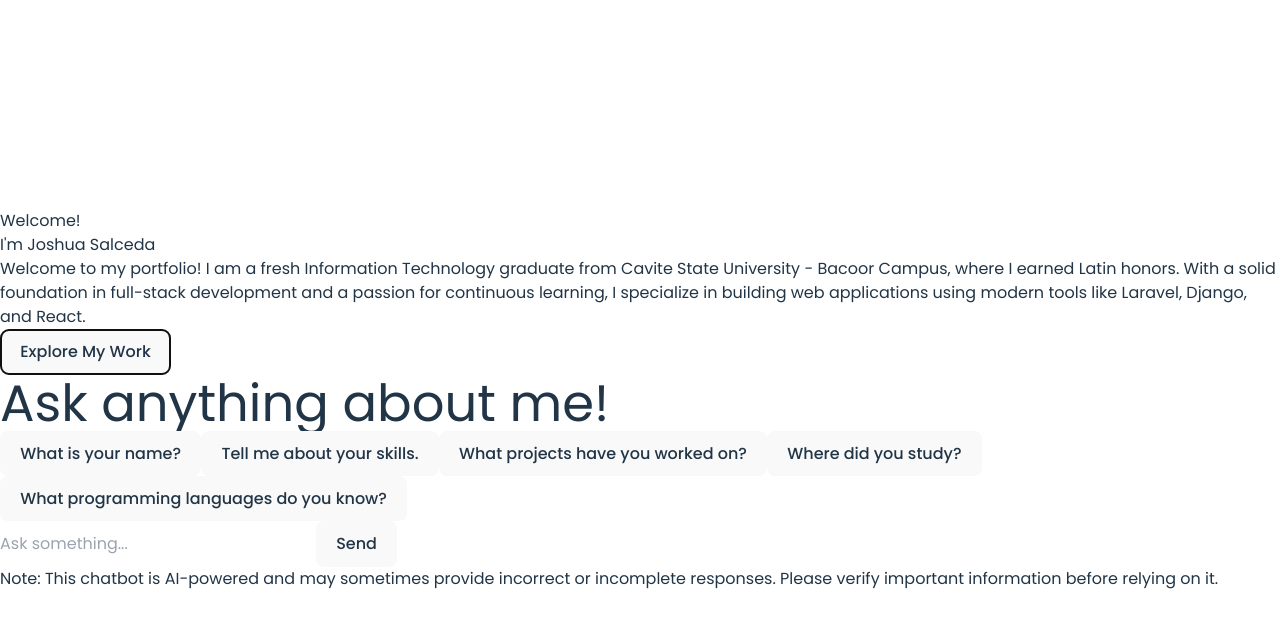
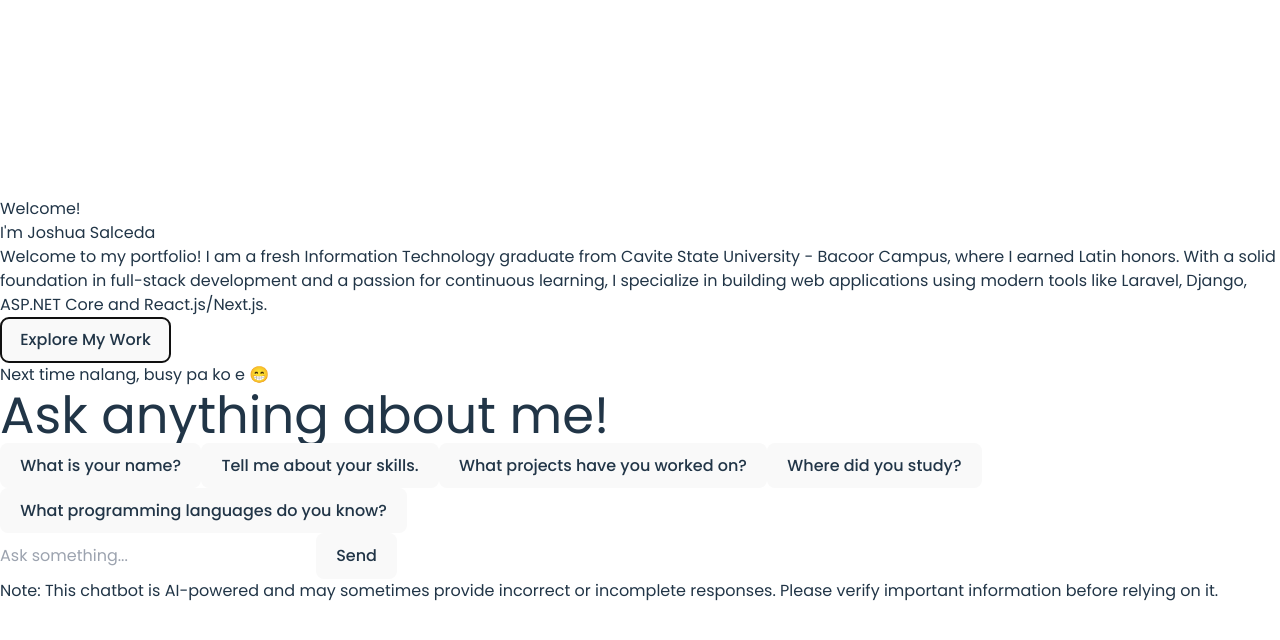
Before and after one commit to ItsMeJosue0021/portfolio, a React (Vite) app: page / in a window 1280 px wide. Both pictures are taken after a click on the button "Explore My Work". Shown: the top 640 px of the page. Built offline with nearby package versions, Linux system fonts and the light colour scheme.

Commit message:
ADD & UPDATE: Updated the Gemini AI endpoint | Added conversation history

```diff
--- a/src/Components/Chat.jsx
+++ b/src/Components/Chat.jsx
@@ -31,33 +31,68 @@ const Chat = () => {
                         make it casual but professional, again don't give information unless asked and don't send greetins if you already sent one, if you are ask with "who" questions, only asnwer if it is about me or my girlfriend or mother as provided in the knowledgebase, also, stop re introducing yourself once you did already unless spicifically asked. Now, respond to the incoming question strictly based on the knowledge base nothing else:`;
 
 
+    // const sendMessage = async (message = input) => {
+
+    //     message = String(message || "").trim(); // Ensure message is a string and not undefined/null
+
+    //     if (!message) return;
+
+    //     setInput("");
+
+    //     //const apiKey = "AIzaSyCe25tFzOTbZ12zy7vW2E3fv9sHPWg5-aY";  //AIzaSyCGBj3R-CP6PXdeZEP1r117SVO8DgqP6QA
+    //     const apiKey = "AIzaSyCGBj3R-CP6PXdeZEP1r117SVO8DgqP6QA";
+    //     const url = `https://generativelanguage.googleapis.com/v1beta/models/gemini-2.0-flash:generateContent?key=${apiKey}`;
+
+    //     const newMessages = [...messages, { text: message, sender: "user" }];
+    //     setMessages(newMessages);
+    //     const fullPrompt = `${knowledgebase}\n\nUser: ${message}\nBot:`;
+
+    //     try {
+    //         const response = await axios.post(url, {
+    //             contents: [{ parts: [{ text: fullPrompt }] }],
+    //         });
+    //         const geminiResponse = response.data?.candidates?.[0]?.content?.parts?.[0]?.text || "I don't know the answer.";
+    //         setMessages([...newMessages, { text: geminiResponse, sender: "bot" }]);
+    //     } catch (error) {
+    //         console.error("Error:", error);
+    //         setMessages([...newMessages, { text: "Error: Unable to fetch response", sender: "bot" }]);
+    //     }
+
+    //     setInput("");
+    // };
+
+
     const sendMessage = async (message = input) => {
-
-        message = String(message || "").trim(); // Ensure message is a string and not undefined/null
+        message = String(message || "").trim(); // Ensure message is a string
 
         if (!message) return;
 
         setInput("");
 
-        const apiKey = "AIzaSyCe25tFzOTbZ12zy7vW2E3fv9sHPWg5-aY";
-        const url = `https://generativelanguage.googleapis.com/v1beta/models/gemini-pro:generateContent?key=${apiKey}`;
+        const apiKey = "AIzaSyCGBj3R-CP6PXdeZEP1r117SVO8DgqP6QA";
+        const url = `https://generativelanguage.googleapis.com/v1beta/models/gemini-2.0-flash:generateContent?key=${apiKey}`;
 
         const newMessages = [...messages, { text: message, sender: "user" }];
         setMessages(newMessages);
-        const fullPrompt = `${knowledgebase}\n\nUser: ${message}\nBot:`;
+
+        // Keep only the last 5 messages for context (avoid exceeding token limits)
+        const conversationHistory = newMessages.slice(-5).map(msg =>
+            `${msg.sender === "user" ? "User" : "Joshua"}: ${msg.text}`
+        ).join("\n");
+
+        const fullPrompt = `${knowledgebase}\n\n${conversationHistory}\nJoshua:`;
 
         try {
             const response = await axios.post(url, {
                 contents: [{ parts: [{ text: fullPrompt }] }],
             });
+
             const geminiResponse = response.data?.candidates?.[0]?.content?.parts?.[0]?.text || "I don't know the answer.";
             setMessages([...newMessages, { text: geminiResponse, sender: "bot" }]);
         } catch (error) {
             console.error("Error:", error);
             setMessages([...newMessages, { text: "Error: Unable to fetch response", sender: "bot" }]);
         }
-
-        setInput("");
     };
 
     const sampleQuestions = [
--- a/src/Components/Hero.jsx
+++ b/src/Components/Hero.jsx
@@ -1,14 +1,27 @@
 import Chat from "./Chat";
+import { useState } from "react";
 const Hero = () => {
+
+    const [openWorks, setOpenWorks] = useState(false);
+
+    const toggleOpenWorks = () => {
+        setOpenWorks(!openWorks);
+    }
+
     return (
         <div className="min-h-screen max-w-screen-2xl mx-auto flex items-center py-16">
             <div className="w-full h-full flex flex-col md:flex-row gap-12">
                 <div className="w-full md:w-1/2 h-full flex flex-col items-center md:items-start gap-4 z-20">
                     <p className="font-semibold text-2xl">Welcome!</p>
                     <p className="font-bold text-5xl text-center md:text-left">I'm <span className="text-[#3B82F6]">Joshua Salceda</span></p>
-                    <p className="text-center md:text-left">Welcome to my portfolio! I am a fresh Information Technology graduate from Cavite State University - Bacoor Campus, where I earned Latin honors. With a solid foundation in full-stack development and a passion for continuous learning, I specialize in building web applications using modern tools like Laravel, Django, and React.</p>
-                    <div>
-                    <button className='px-6 py-3 rounded text-lg text-[#F4F4F5] bg-[#3B82F6]'>Explore My Work</button>
+                    <p className="text-center md:text-left">Welcome to my portfolio! I am a fresh Information Technology graduate from Cavite State University - Bacoor Campus, where I earned Latin honors. With a solid foundation in full-stack development and a passion for continuous learning, I specialize in building web applications using modern tools like Laravel, Django, ASP.NET Core and React.js/Next.js.</p>
+                    <div className="relative">
+                        <button onClick={toggleOpenWorks} className='px-6 py-3 rounded text-lg text-[#F4F4F5] bg-[#3B82F6]'>Explore My Work</button>
+                        {openWorks && (
+                            <div className="absolute bottom-20 left-0 w-full md:w-[310px] bg-white p-4 rounded-xl shadow-lg">
+                                <p className="text-base">Next time nalang, busy pa ko e 😁</p>
+                            </div>
+                        )}
                     </div>
                 </div>
                 <div className="w-full md:w-1/2">
```
